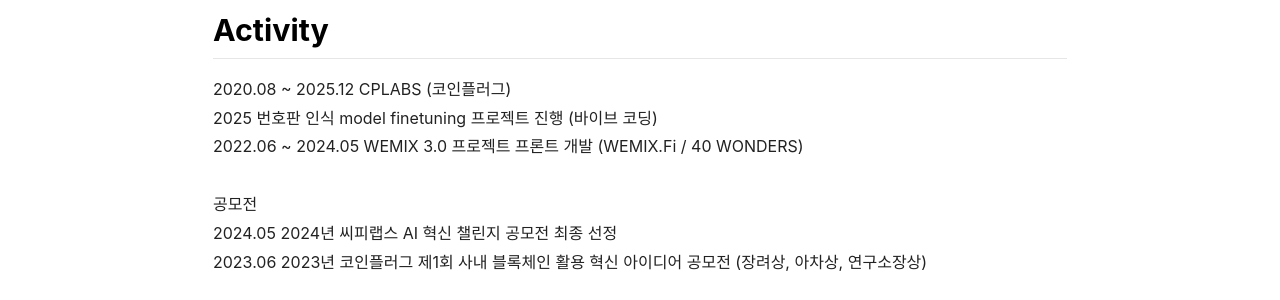
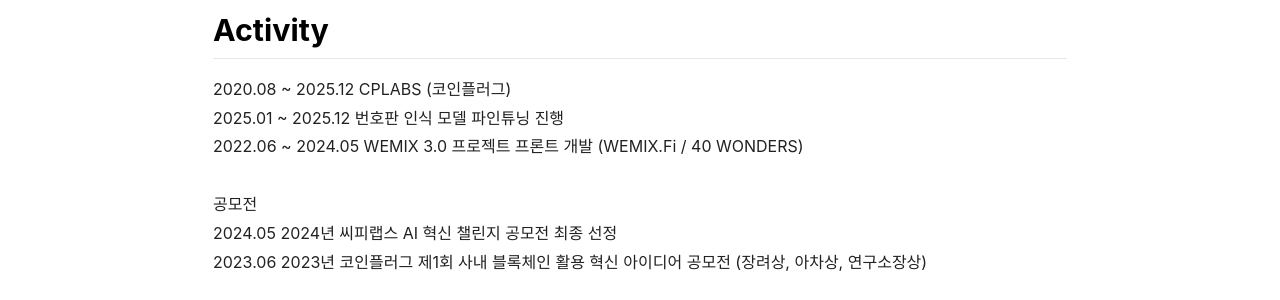
Before and after one commit to infiduk/infiduk.github.io, a Jekyll site: the page built from about.md, in a window 1280 px wide. Shown: the part 774-1074 px from the top of the page. Built offline with Jekyll 4.4.1, drawn with Linux system fonts in a browser that asks for light colours; nearby versions of some CDN libraries; comment, search, counter and statistics services are not loaded.

Commit message:
Update about.md

```diff
--- a/about.md
+++ b/about.md
@@ -46,7 +46,7 @@
 ## Activity
 
 2020.08 ~ 2025.12 CPLABS (코인플러그)
-<br />2025 번호판 인식 model finetuning 프로젝트 진행 (바이브 코딩)
+<br />2025.01 ~ 2025.12 번호판 인식 모델 파인튜닝 진행
 <br />2022.06 ~ 2024.05 WEMIX 3.0 프로젝트 프론트 개발 (WEMIX.Fi / 40 WONDERS)
 <br /><br />공모전
 <br />2024.05 2024년 씨피랩스 AI 혁신 챌린지 공모전 최종 선정
```
